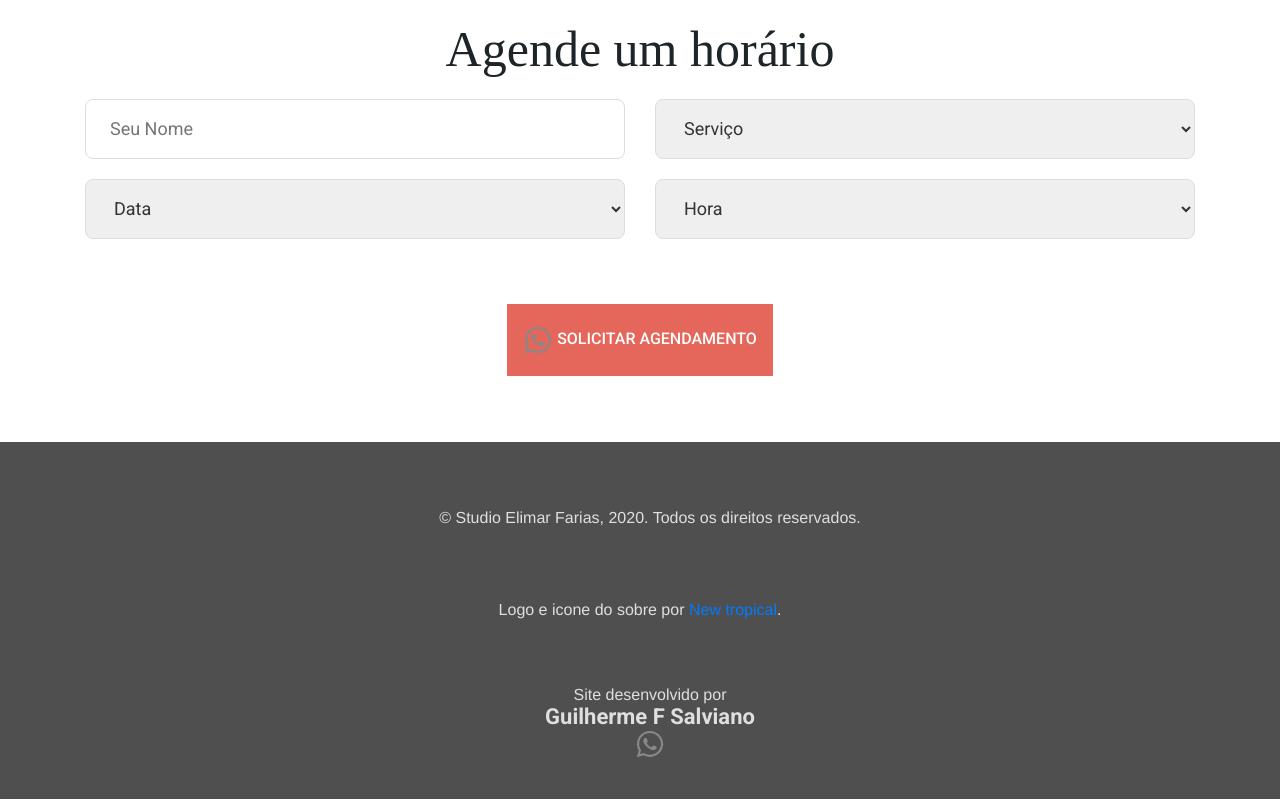
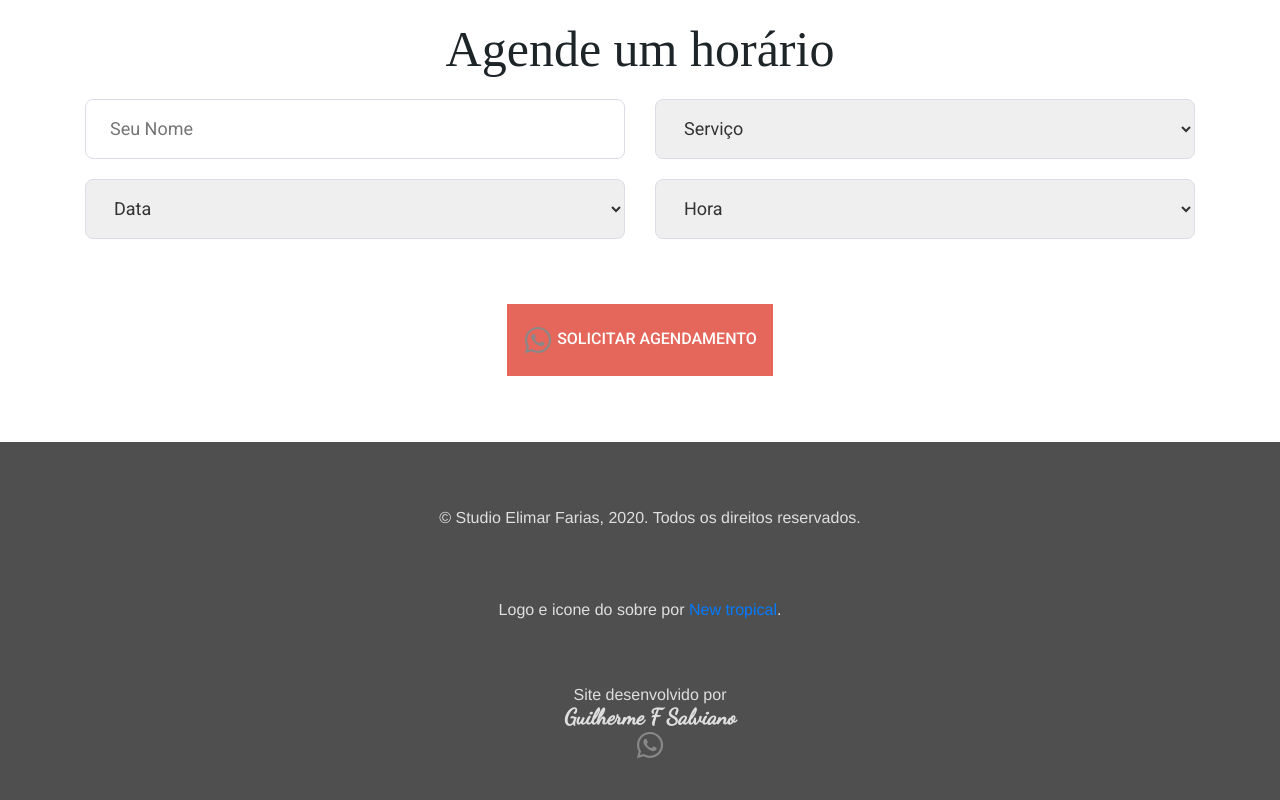
Before and after one commit to guilhermesalviano/studio-elimar-farias, a React (Create React App) app in the folder frontend/: page / in a window 1280 px wide. Shown: the part 1280-2080 px from the top of the page. Built offline with nearby package versions, Linux system fonts and the light colour scheme; the HTML template or start-up script is replaced by a standard one.

Commit message:
adding link in signature to portifolio

```diff
--- a/frontend/public/index.html
+++ b/frontend/public/index.html
@@ -7,11 +7,12 @@
     <meta name="theme-color" content="#000000" />
     <meta
       name="description"
-      content="Web site created using create-react-app"
+      content="Conheça o Studio da profissional Elimar Farias."
     />
     <link rel="apple-touch-icon" href="%PUBLIC_URL%/logo.svg" />
     <link rel="stylesheet" href="https://stackpath.bootstrapcdn.com/bootstrap/4.1.3/css/bootstrap.min.css" integrity="sha384-MCw98/SFnGE8fJT3GXwEOngsV7Zt27NXFoaoApmYm81iuXoPkFOJwJ8ERdknLPMO" crossorigin="anonymous">
     <link rel="manifest" href="%PUBLIC_URL%/manifest.json" />
+    <link href="https://fonts.googleapis.com/css2?family=Dancing+Script:wght@500&display=swap" rel="stylesheet">
     <title>Studio Elimar Farias - Cajamar SP</title>
   </head>
   <body>
--- a/frontend/src/components/footer.css
+++ b/frontend/src/components/footer.css
@@ -10,7 +10,7 @@ h4, .about-me, .about-me span, .contacts {
 }
 
 .signature {
-    font-family: 'Snell Roundhand', Roboto;
+    font-family: 'Dancing Script', 'Snell Roundhand', cursive;
     font-weight: 700;
     font-size: 22px;
     color: #DFDFDF !important;
--- a/frontend/src/components/footer.js
+++ b/frontend/src/components/footer.js
@@ -47,7 +47,9 @@ export function Footer() {
             <div className="row">
                 <div className="col-md-12 colunm">
                     Site desenvolvido por <br />
-                    <span className="signature">Guilherme F Salviano</span><br />
+                    <a target="_blank" rel="noopener noreferrer" href="https://guilhermesalviano.now.sh?utm_source=studioelimar&utm_medium=site&utm_campaign=signature">
+                        <span className="signature">Guilherme F Salviano</span><br />
+                    </a>
                     <a target="_blank" rel="noopener noreferrer" href="https://api.whatsapp.com/send?phone=5511948449969&text=Ol%C3%A1,+Guilherme.+">
                         <FaWhatsapp size={30} />
                     </a>
```
